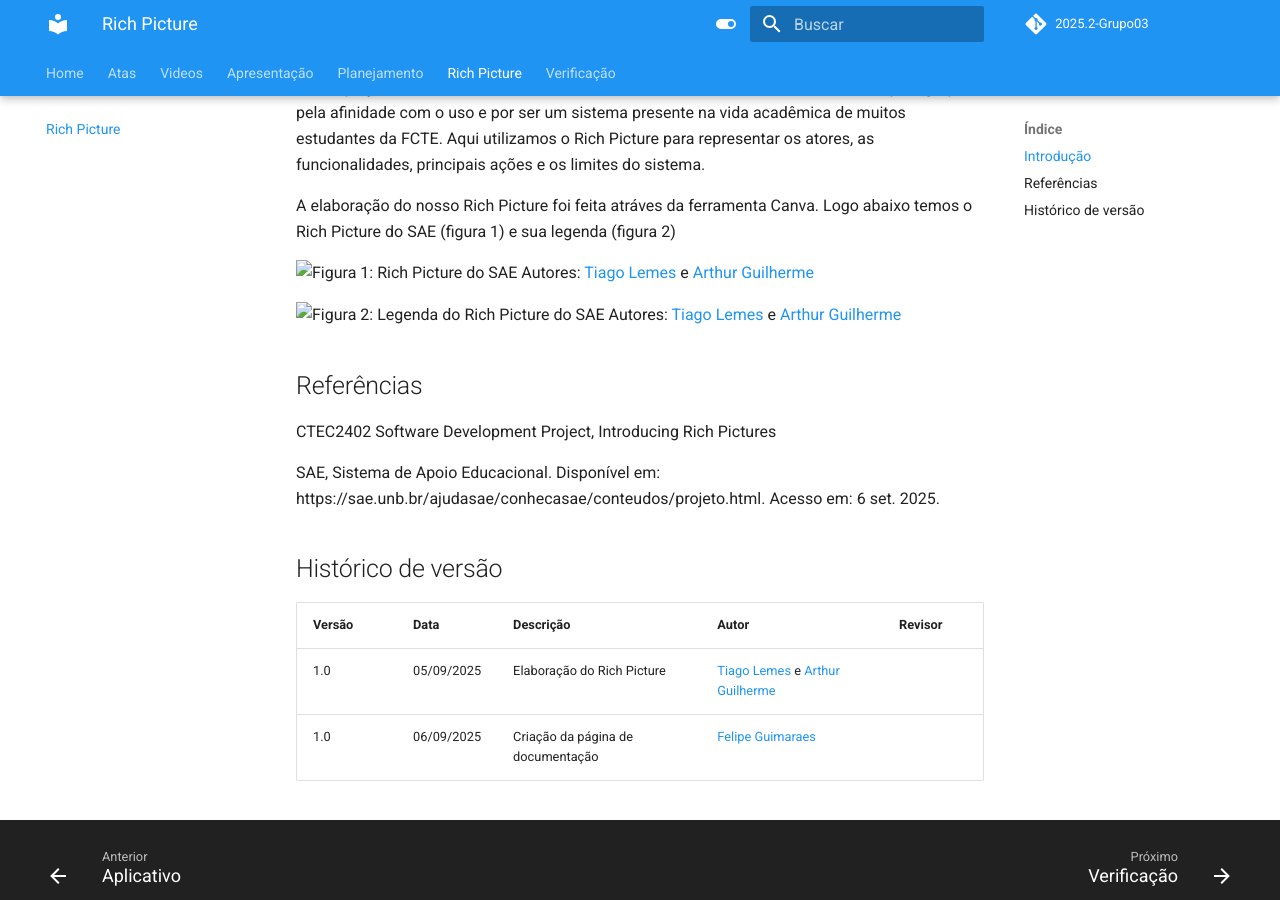
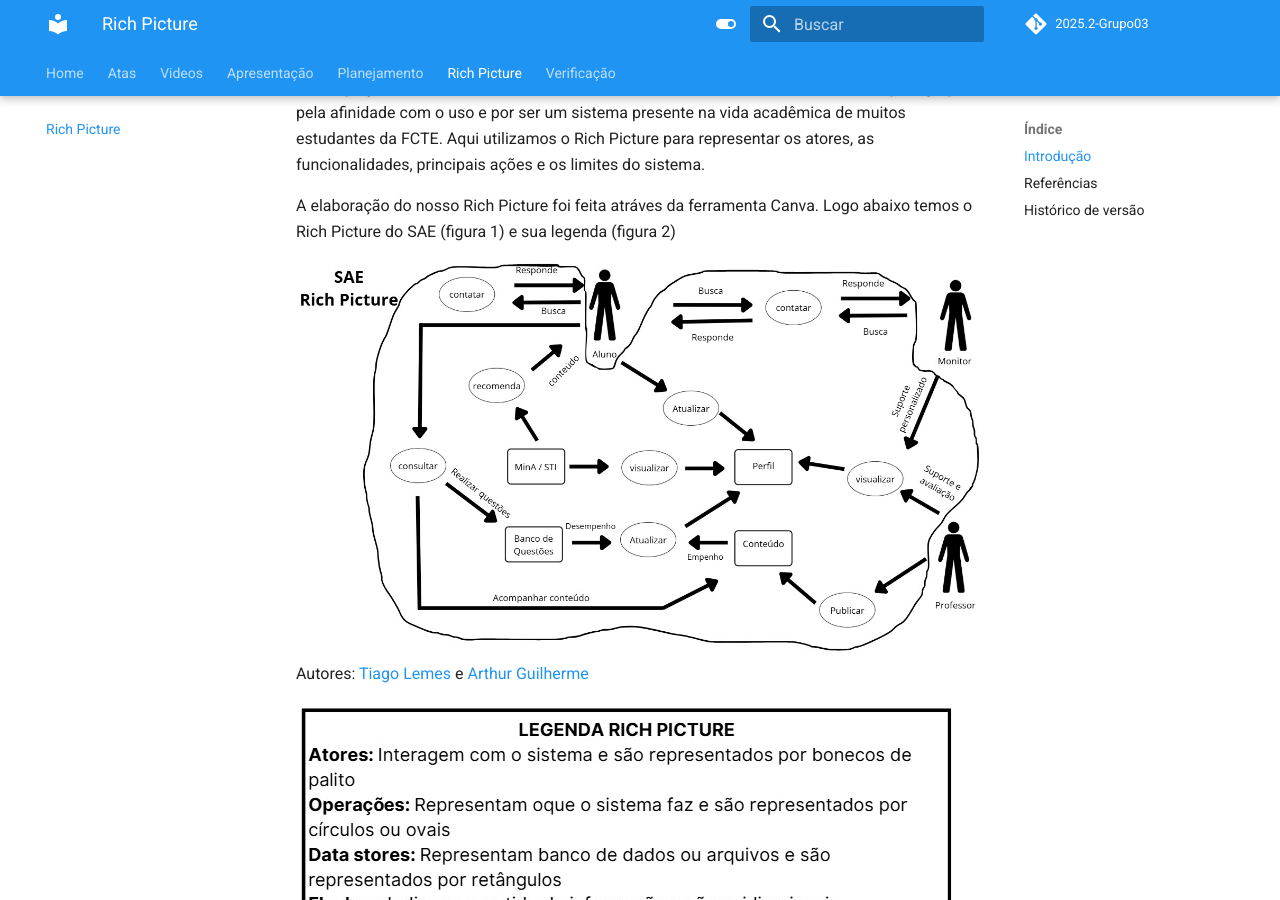
Before and after one commit to Requisitos-de-Software/2025.2-Grupo03, an MkDocs documentation site: the page built from docs/Rich-picture/richpicture.md, in a window 1280 px wide and 900 px high, scrolled down 399 px. Built offline with MkDocs 1.6.1 and Material for MkDocs 9.7.7, drawn with Linux system fonts in a browser that asks for light colours; comment, search, counter and statistics services are not loaded.

Commit message:
ajuste das imagens do rich picture e inicio do heatmap

```diff
--- a/docs/Rich-picture/richpicture.md
+++ b/docs/Rich-picture/richpicture.md
@@ -7,10 +7,10 @@
 
 A elaboração do nosso Rich Picture foi feita atráves da ferramenta Canva. Logo abaixo temos o Rich Picture do SAE (figura 1) e sua legenda (figura 2)
 
-![Figura 1: Rich Picture do SAE](imagens/RichPicture-SAE.jpg)
+![Figura 1: Rich Picture do SAE](../imagens/RichPicture-SAE.jpg)
 Autores: [Tiago Lemes](https://github.com/TiagoTeixeira-2005) e [Arthur Guilherme](https://github.com/ArthurGuilher62)
 
-![Figura 2: Legenda do Rich Picture do SAE](imagens/LegendaRichPicture-SAE.jpg)
+![Figura 2: Legenda do Rich Picture do SAE](../imagens/LegendaRichPicture-SAE.jpg)
 Autores: [Tiago Lemes](https://github.com/TiagoTeixeira-2005) e [Arthur Guilherme](https://github.com/ArthurGuilher62)
 
 ## Referências
```
Also changed, not shown: docs/Planejamento/heatmap.md (+3 -0 lines).
